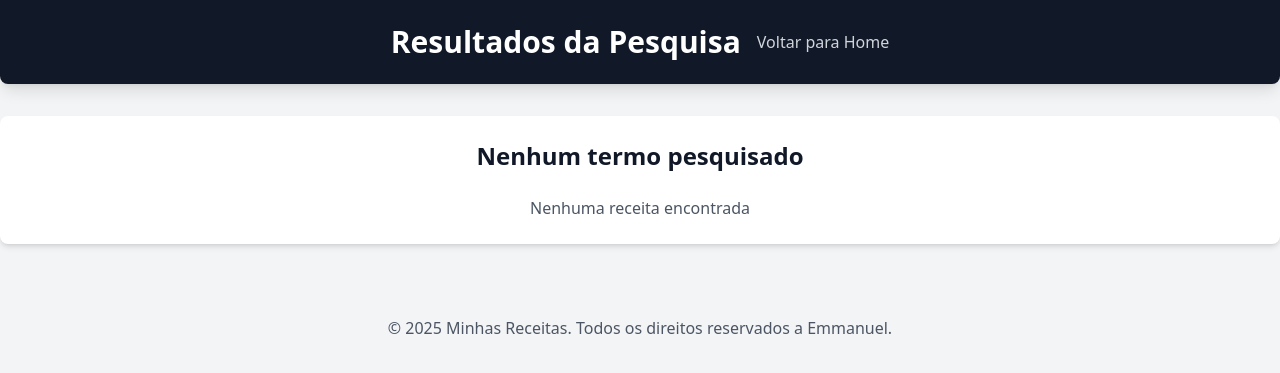
After one commit to Emmanuelf21/django-aula2, a Django app: page /receitas/pesquisar/ in a window 1280 px wide. The commit adds this page. Shown: the top 373 px of the page. Run offline with Django 5.2, Linux system fonts and the light colour scheme; some libraries are stand-ins or nearby versions.

Commit message:
pagina de pesquisa

```diff
--- /dev/null
+++ b/receitas/templates/receitas/pesquisa.html
@@ -0,0 +1,56 @@
+{% load static %}
+<!DOCTYPE html>
+<html lang="pt-br">
+
+<head>
+    <meta charset="UTF-8">
+    <meta name="viewport" content="width=device-width, initial-scale=1.0">
+    <title>Resultado da Pesquisa</title>
+    <script src="https://cdn.tailwindcss.com"></script>
+    <link rel="stylesheet" href="https://cdnjs.cloudflare.com/ajax/libs/font-awesome/6.0.0-beta3/css/all.min.css">
+</head>
+
+<body class="bg-gray-100 text-gray-900">
+    <header class="bg-gray-900 text-white p-6 shadow-lg rounded-b-lg">
+        <div class="container mx-auto flex items-center justify-center">
+            <!-- Título da Página -->
+            <h1 class="text-3xl font-bold">
+                Resultados da Pesquisa
+            </h1>
+            <nav class="mt-4 ml-4 sm:mt-0">
+                <a href="{% url 'home' %}" class="text-gray-300 hover:text-white transition duration-300 ease-in-out"> Voltar para Home</a>
+            </nav>
+        </div>
+    </header>
+    <main class="container mx-auto p-6 mt-8 bg-white rounded-lg shadow-md">
+        <h2 class="text-2xl font-semibold mb-6 text-center">
+            {% if query %}
+                Resultados para: "{{query}}"
+            {% else %}
+                Nenhum termo pesquisado
+            {% endif %}
+        </h2>
+        <div class="flex flex-wrap justify-center gap-6">
+            {% if resultados %}
+                {% for receita in resultados %}
+                    <div
+                        class="w-full sm:w-[calc(50%-1.5rem)] lg:w-[calc(33.333%-1.5rem)] bg-gray-50 p-6 rounded-lg shadow-md hover:shadow-lg transition-shadow duration-300 ease-in-ou">
+                        <img src="{{receita.image.url}}" alt="[Imagem de {{receita.title}}]"
+                            class="w-full h-48 object-cover rounded-md mb-4">
+                        <h3 class="text-xl font-bold mb-2 text-gray-800">{{receita.title}}</h3>
+                        <p class="text-gray-600 mb-4">{{receita.description | truncatewords:20}}</p>
+                        <a href="{% url 'receita_detail' id=receita.id %}"
+                            class="text-orange-600 hover:text-orange-800 font-semibold">Ver receita &rarr;</a>
+                    </div>
+                {% endfor %}
+            {% else %}
+                    <p class="text-center text-gray-600">Nenhuma receita encontrada</p>
+            {% endif %}
+        </div>
+    </main>
+    <footer class="mt-12 p-6 text-center text-gray-600">
+        <p>&copy; 2025 Minhas Receitas. Todos os direitos reservados a Emmanuel.</p>
+    </footer>
+</body>
+
+</html>
--- a/receitas/urls.py
+++ b/receitas/urls.py
@@ -4,4 +4,5 @@ from . import views
 urlpatterns = [
 path('', views.home, name='home'),
 path('receita/<int:id>/', views.receita_detail, name='receita_detail'),
+path('pesquisar/', views.pesquisar_receitas, name='pesquisar_receitas'),
 ]
--- a/receitas/views.py
+++ b/receitas/views.py
@@ -12,3 +12,16 @@ def receita_detail(request, id):
         'receita': receita,
     }
     return render(request, 'receitas/receita_detail.html', context)
+
+def pesquisar_receitas(request):
+    query = request.GET.get('q')
+    resultados = []
+    if query:
+        resultados = Receita.objects.filter(title__icontains=query)
+
+    context = {
+        'query': query,
+        'resultados': resultados,
+    }
+
+    return render(request, 'receitas/pesquisa.html', context)
```
Also changed, not shown: receitas/templates/receitas/home.html (+54 -28 lines).
